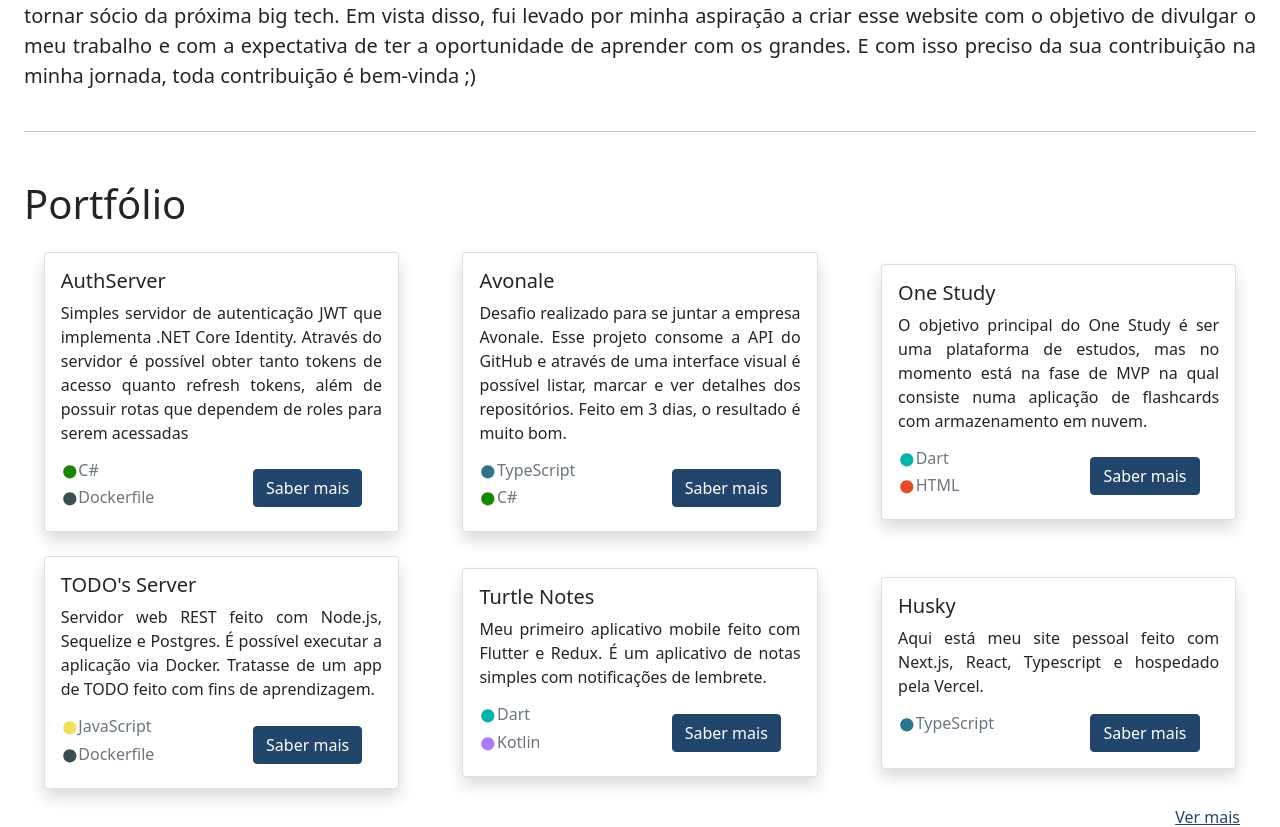
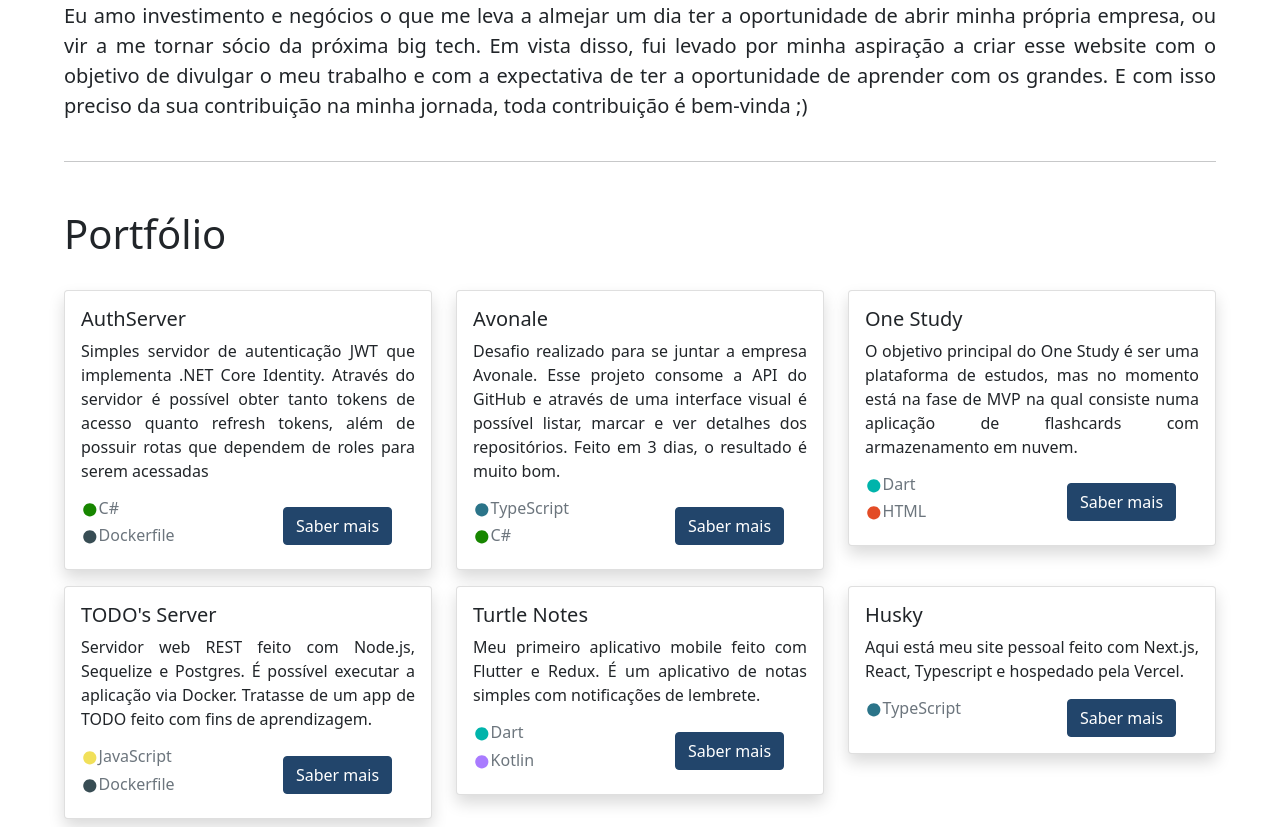
Before and after one commit to z33p/husky, a Next.js app: page / in a window 1280 px wide. Shown: the part 1171-1998 px from the top of the page. Built offline with nearby package versions, Linux system fonts and the light colour scheme.

Commit message:
feat: portifolio better responsiveness on extra large screens

```diff
--- a/styles/custom.scss
+++ b/styles/custom.scss
@@ -4,4 +4,34 @@ html {
 
 $primary: #22456b;
 
+$breakpoint-lg: 1280px;
+$breakpoint-xl: 1780px;
+$breakpoint-xxl: 2130px;
+
+$grid-breakpoints: (
+  xs: 0,
+  sm: 576px,
+  md: 868px,
+  lg: $breakpoint-lg,
+  xl: $breakpoint-xl,
+  xxl: 2130px,
+);
+
+.section {
+  max-width: 90%;
+  width: 100%;
+}
+
+@media (min-width: $breakpoint-xl) {
+  .section {
+    max-width: 80%;
+  }
+}
+
+@media (min-width: $breakpoint-xxl) {
+  .section {
+    max-width: 75%;
+  }
+}
+
 @import "../node_modules/bootstrap/scss/bootstrap";
--- a/widgets/portifolio/card_repository.tsx
+++ b/widgets/portifolio/card_repository.tsx
@@ -23,12 +23,13 @@ interface Language {
   url,
 }: CardRepositoryProps) {
   return (
-      <div className={`${className} d-flex justify-content-center align-items-center`}>
-        <div className="card shadow" style={{ width: 90 + "%" }}>
-          <div className="card-img-top"></div>
+    <div className={`${className ?? ""} d-flex justify-content-center align-items-baseline`}>
+      <div className="card shadow">
         <div className="card-body">
           <h5 className="card-title">{name}</h5>
-            <p className="card-text" style={{ textAlign: "justify" }}>{description}</p>
+          <p className="card-text" style={{ textAlign: "justify" }}>
+            {description}
+          </p>
 
           <div className="row">
             <div className="col-6">
--- a/widgets/portifolio/portifolio.tsx
+++ b/widgets/portifolio/portifolio.tsx
@@ -22,9 +22,7 @@ export default function Portfolio() {
               description={repository.description}
               languages={languagens}
               url={repository.url}
-              className={`col-12 col-md-4 pb-4 ${
-                index < 3 ? "pb-md-4" : "pb-md-0"
-              }`}
+              className={`col-12 col-md-6 col-lg-4 col-xl-3 col-xxl-2 py-2`}
             />
           );
         })}
--- a/widgets/section.tsx
+++ b/widgets/section.tsx
@@ -30,10 +30,11 @@ export default function Section({
     textColorClass = "text-dark";
   }
 
-  const sectionPadding = "px-3 px-md-4 py-1";
+  const sectionPadding = "py-1";
 
   return (
-    <React.Fragment>
+    <div className="d-flex justify-content-center">
+      <div className="section">
         {applyDivider ? (
           <div className={sectionPadding}>
             <hr />
@@ -50,6 +51,7 @@ export default function Section({
           <h1 className="pt-4">{title}</h1>
           <div className="pt-2 pt-md-3">{children}</div>
         </section>
-    </React.Fragment>
+      </div>
+    </div>
   );
 }
```
Lines whose indentation alone changed are shown as unchanged.
